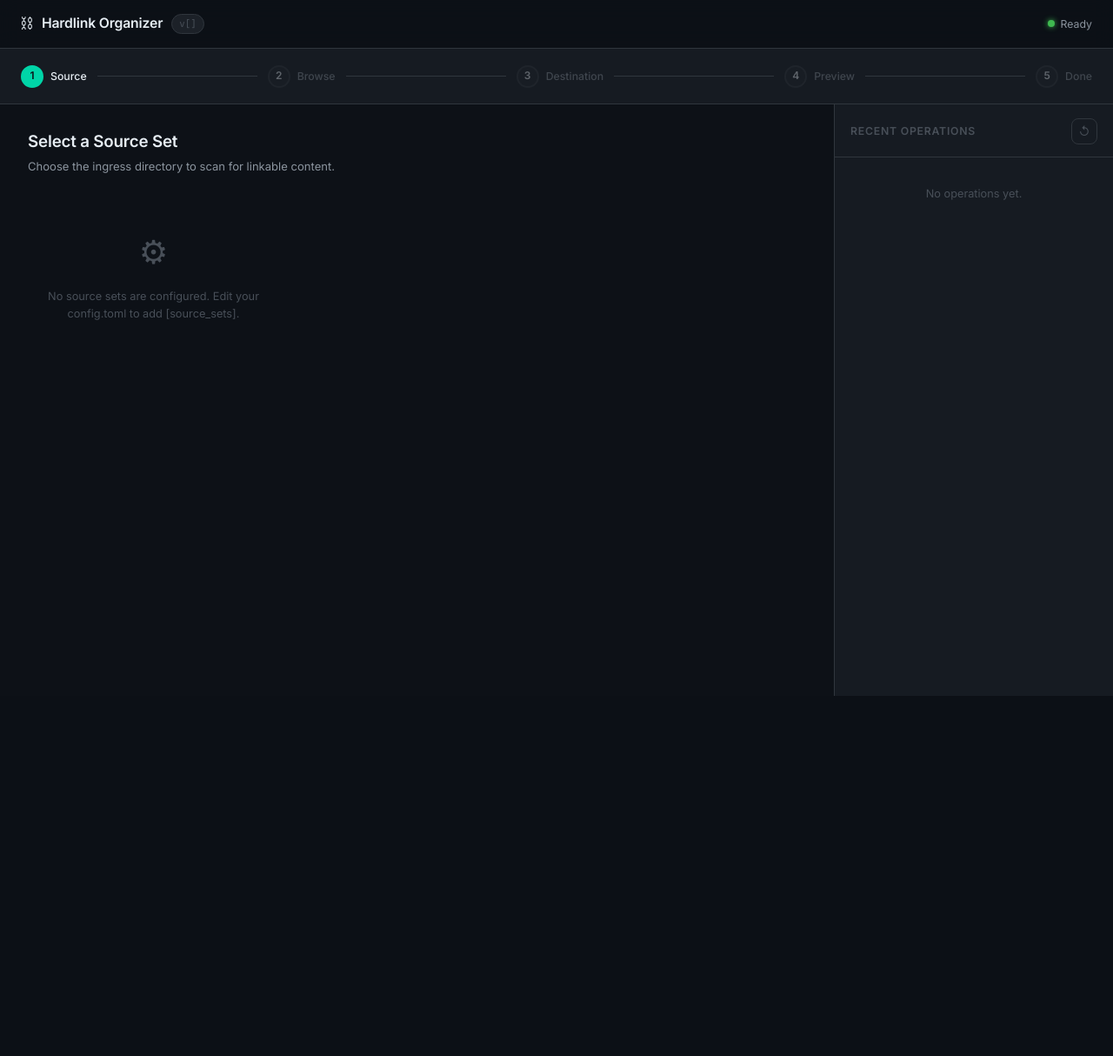
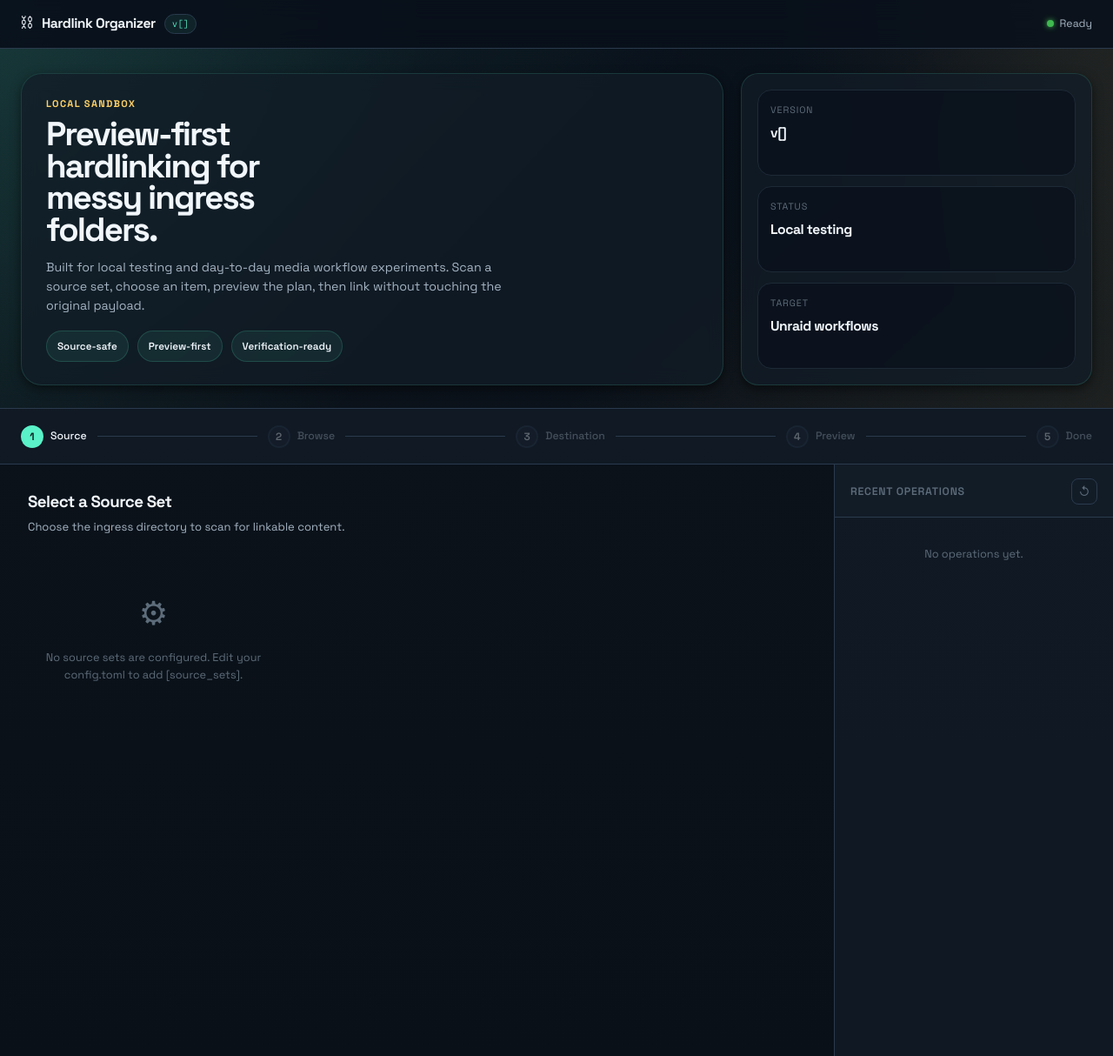
Before and after one commit to StarlightDaemon/HardlinkOrganizer, a Python web app: template webapp/templates/index.html in a window 1280 px wide. Shown: the whole page at 87% size. Before the commit the page ends 800 px from the top, so only its background shows below. Run offline with Jinja, Linux system fonts and the light colour scheme; the template is opened without the code that fills it: most values are stand-ins (such as "Sample title", 1, 10 or a date in 2020).

Commit message:
docs: cleanup README and UI about-strip for public-facing presentation

```diff
--- a/webapp/static/style.css
+++ b/webapp/static/style.css
@@ -1,27 +1,28 @@
 /* ============================================================
    Hardlink Organizer — UI Design System
-   Dark-mode, teal accent, functional and deliberate.
+   Dark shell with sharper hierarchy and a local-lab feel.
    ============================================================ */
 
 /* --- Custom Properties ------------------------------------ */
 :root {
-  --bg-base:    #0d1117;
-  --bg-surface: #161b22;
-  --bg-card:    #1c2128;
-  --bg-hover:   #21262d;
-  --bg-input:   #0d1117;
+  --bg-base:    #09111b;
+  --bg-surface: #121c27;
+  --bg-card:    #192431;
+  --bg-hover:   #213041;
+  --bg-input:   #0b141d;
 
-  --border:       #30363d;
-  --border-light: #21262d;
-  --border-focus: #00d5a8;
+  --border:       #2a3a4d;
+  --border-light: #1d2a37;
+  --border-focus: #5af2c8;
 
-  --text-primary:   #e6edf3;
-  --text-secondary: #8b949e;
-  --text-muted:     #484f58;
+  --text-primary:   #f1f6fb;
+  --text-secondary: #a5b4c3;
+  --text-muted:     #5d6c7a;
 
-  --accent:      #00d5a8;
-  --accent-dim:  rgba(0, 213, 168, 0.10);
-  --accent-glow: rgba(0, 213, 168, 0.22);
+  --accent:      #5af2c8;
+  --accent-dim:  rgba(90, 242, 200, 0.12);
+  --accent-glow: rgba(90, 242, 200, 0.26);
+  --accent-warm: #ffd166;
 
   --success:     #3fb950;
   --success-dim: rgba(63, 185, 80, 0.12);
@@ -32,8 +33,8 @@
   --info:        #58a6ff;
   --info-dim:    rgba(88, 166, 255, 0.12);
 
-  --font-body: 'Inter', -apple-system, BlinkMacSystemFont, 'Segoe UI', sans-serif;
-  --font-mono: 'JetBrains Mono', 'Fira Code', 'Cascadia Code', monospace;
+  --font-body: 'Space Grotesk', -apple-system, BlinkMacSystemFont, 'Segoe UI', sans-serif;
+  --font-mono: 'IBM Plex Mono', 'Fira Code', 'Cascadia Code', monospace;
 
   --radius-sm: 4px;
   --radius:    8px;
@@ -53,7 +54,10 @@
 *, *::before, *::after { box-sizing: border-box; margin: 0; padding: 0; }
 html { font-size: 15px; -webkit-font-smoothing: antialiased; }
 body {
-  background: var(--bg-base);
+  background:
+    radial-gradient(circle at top left, rgba(90, 242, 200, 0.08), transparent 28%),
+    radial-gradient(circle at top right, rgba(255, 209, 102, 0.08), transparent 22%),
+    linear-gradient(180deg, #09111b 0%, #0b121a 42%, #091018 100%);
   color: var(--text-primary);
   font-family: var(--font-body);
   line-height: 1.55;
@@ -70,7 +74,7 @@
   top: 0;
   z-index: 100;
   height: var(--header-height);
-  background: rgba(13, 17, 23, 0.92);
+  background: rgba(9, 17, 27, 0.82);
   border-bottom: 1px solid var(--border);
   backdrop-filter: blur(12px);
   -webkit-backdrop-filter: blur(12px);
@@ -92,15 +96,15 @@
 .header-icon { font-size: 1.3rem; }
 .header-title {
   font-size: 1.05rem;
-  font-weight: 600;
+  font-weight: 700;
   color: var(--text-primary);
-  letter-spacing: -0.01em;
+  letter-spacing: -0.03em;
 }
 .header-version {
   font-size: 0.72rem;
   font-family: var(--font-mono);
-  color: var(--text-muted);
-  background: var(--bg-card);
+  color: var(--accent);
+  background: rgba(90, 242, 200, 0.08);
   border: 1px solid var(--border);
   padding: 2px 8px;
   border-radius: var(--radius-xl);
@@ -122,10 +126,108 @@
 .status-dot.busy { background: var(--warning); box-shadow: 0 0 6px var(--warning); }
 .status-dot.error { background: var(--danger); box-shadow: 0 0 6px var(--danger); }
 
+/* --- Hero Strip ------------------------------------------- */
+.hero-strip {
+  position: relative;
+  overflow: hidden;
+  border-bottom: 1px solid var(--border);
+}
+.hero-strip::before {
+  content: '';
+  position: absolute;
+  inset: 0;
+  background:
+    linear-gradient(135deg, rgba(90, 242, 200, 0.10), transparent 48%),
+    linear-gradient(315deg, rgba(255, 209, 102, 0.08), transparent 38%);
+  pointer-events: none;
+}
+.hero-inner {
+  position: relative;
+  max-width: 1400px;
+  margin: 0 auto;
+  padding: 28px 24px 26px;
+  display: grid;
+  grid-template-columns: minmax(0, 1.8fr) minmax(260px, 0.9fr);
+  gap: 20px;
+  align-items: stretch;
+}
+.hero-copy,
+.hero-facts {
+  background: rgba(18, 28, 39, 0.75);
+  border: 1px solid rgba(90, 242, 200, 0.14);
+  box-shadow: var(--shadow);
+  backdrop-filter: blur(10px);
+}
+.hero-copy {
+  border-radius: 24px;
+  padding: 26px 28px;
+}
+.hero-kicker {
+  color: var(--accent-warm);
+  text-transform: uppercase;
+  letter-spacing: 0.12em;
+  font-size: 0.74rem;
+  font-weight: 700;
+}
+.hero-title {
+  margin-top: 8px;
+  max-width: 12ch;
+  font-size: clamp(2rem, 3vw, 3.4rem);
+  line-height: 0.95;
+  letter-spacing: -0.05em;
+}
+.hero-text {
+  margin-top: 14px;
+  max-width: 60ch;
+  color: var(--text-secondary);
+  font-size: 0.95rem;
+}
+.hero-pills {
+  display: flex;
+  flex-wrap: wrap;
+  gap: 10px;
+  margin-top: 18px;
+}
+.hero-pill {
+  border: 1px solid rgba(90, 242, 200, 0.16);
+  background: rgba(90, 242, 200, 0.08);
+  color: var(--text-primary);
+  padding: 8px 12px;
+  border-radius: 999px;
+  font-size: 0.78rem;
+  font-weight: 600;
+}
+.hero-facts {
+  border-radius: 20px;
+  padding: 18px;
+  display: grid;
+  gap: 12px;
+}
+.hero-fact {
+  padding: 14px 14px 12px;
+  border-radius: 16px;
+  background: rgba(9, 17, 27, 0.7);
+  border: 1px solid var(--border-light);
+}
+.hero-fact-label {
+  display: block;
+  font-size: 0.72rem;
+  text-transform: uppercase;
+  letter-spacing: 0.08em;
+  color: var(--text-muted);
+}
+.hero-fact-value {
+  display: block;
+  margin-top: 6px;
+  font-size: 1.05rem;
+  font-weight: 700;
+  letter-spacing: -0.03em;
+}
+
 /* --- Step Bar --------------------------------------------- */
 .step-bar {
   height: var(--stepbar-height);
-  background: var(--bg-surface);
+  background: rgba(18, 28, 39, 0.78);
   border-bottom: 1px solid var(--border);
 }
 .step-bar-inner {
@@ -208,9 +310,9 @@
 }
 .panel-heading h1 {
   font-size: 1.25rem;
-  font-weight: 600;
+  font-weight: 700;
   color: var(--text-primary);
-  letter-spacing: -0.01em;
+  letter-spacing: -0.03em;
 }
 .panel-heading p {
   margin-top: 4px;
@@ -221,7 +323,7 @@
 /* --- History Panel ----------------------------------------- */
 .history-panel {
   padding: 0;
-  background: var(--bg-surface);
+  background: rgba(18, 28, 39, 0.82);
   overflow-y: auto;
   display: flex;
   flex-direction: column;
@@ -295,7 +397,7 @@
   margin-top: 10px;
 }
 .card {
-  background: var(--bg-card);
+  background: linear-gradient(180deg, rgba(25, 36, 49, 0.98), rgba(15, 24, 33, 0.98));
   border: 1px solid var(--border);
   border-radius: var(--radius-lg);
   padding: 18px;
@@ -431,7 +533,7 @@
 
 .entry-list { display: flex; flex-direction: column; gap: 4px; }
 .entry-row {
-  background: var(--bg-card);
+  background: linear-gradient(180deg, rgba(25, 36, 49, 0.96), rgba(16, 24, 34, 0.96));
   border: 1px solid var(--border);
   border-radius: var(--radius);
   overflow: hidden;
@@ -501,7 +603,7 @@
 
 /* --- Preview Card ------------------------------------------ */
 .preview-card {
-  background: var(--bg-card);
+  background: linear-gradient(180deg, rgba(25, 36, 49, 0.98), rgba(15, 24, 33, 0.98));
   border: 1px solid var(--border);
   border-radius: var(--radius-lg);
   overflow: hidden;
@@ -583,7 +685,7 @@
 
 /* --- Result Card ------------------------------------------- */
 .result-card {
-  background: var(--bg-card);
+  background: linear-gradient(180deg, rgba(25, 36, 49, 0.98), rgba(15, 24, 33, 0.98));
   border: 1px solid var(--border);
   border-radius: var(--radius-lg);
   overflow: hidden;
@@ -655,7 +757,7 @@
 .subpath-block {
   margin-top: 20px;
   padding: 18px;
-  background: var(--bg-surface);
+  background: rgba(18, 28, 39, 0.76);
   border: 1px solid var(--border);
   border-radius: var(--radius-lg);
 }
@@ -757,6 +859,13 @@
 
 /* --- Responsive ------------------------------------------- */
 @media (max-width: 900px) {
+  .hero-inner {
+    grid-template-columns: 1fr;
+    padding-top: 22px;
+  }
+  .hero-title {
+    max-width: none;
+  }
   .content-grid { grid-template-columns: 1fr; }
   .history-panel {
     border-top: 1px solid var(--border);
@@ -766,6 +875,10 @@
   .step-label { display: none; }
 }
 @media (max-width: 600px) {
+  .hero-copy,
+  .hero-facts {
+    padding: 18px;
+  }
   .card-grid { grid-template-columns: 1fr; }
   .result-counts { grid-template-columns: 1fr; }
   .result-count { border-right: none; border-bottom: 1px solid var(--border); }
--- a/webapp/templates/index.html
+++ b/webapp/templates/index.html
@@ -4,10 +4,10 @@
   <meta charset="UTF-8">
   <meta name="viewport" content="width=device-width, initial-scale=1.0">
   <title>Hardlink Organizer</title>
-  <meta name="description" content="Hardlink Organizer — safely inventory and hardlink media payloads without moving source files.">
+  <meta name="description" content="Local-first hardlink workflow for previewing, linking, and verifying media payloads without moving source files.">
   <link rel="preconnect" href="https://fonts.googleapis.com">
   <link rel="preconnect" href="https://fonts.gstatic.com" crossorigin>
-  <link href="https://fonts.googleapis.com/css2?family=Inter:wght@300;400;500;600;700&family=JetBrains+Mono:wght@400;500&display=swap" rel="stylesheet">
+  <link href="https://fonts.googleapis.com/css2?family=Space+Grotesk:wght@400;500;600;700&family=IBM+Plex+Mono:wght@400;500&display=swap" rel="stylesheet">
   <link rel="stylesheet" href="/static/style.css">
 
   {# Pass server-side config data as JS globals. #}
@@ -33,6 +33,38 @@
       </div>
     </div>
   </header>
+
+  <section class="hero-strip" aria-label="About Hardlink Organizer">
+    <div class="hero-inner">
+      <div class="hero-copy">
+        <p class="hero-kicker">Local sandbox</p>
+        <h1 class="hero-title">Preview-first hardlinking for messy ingress folders.</h1>
+        <p class="hero-text">
+          Built for local testing and day-to-day media workflow experiments. Scan a source set,
+          choose an item, preview the plan, then link without touching the original payload.
+        </p>
+        <div class="hero-pills">
+          <span class="hero-pill">Source-safe</span>
+          <span class="hero-pill">Preview-first</span>
+          <span class="hero-pill">Verification-ready</span>
+        </div>
+      </div>
+      <div class="hero-facts" aria-label="Current project state">
+        <div class="hero-fact">
+          <span class="hero-fact-label">Version</span>
+          <span class="hero-fact-value">v{{ version }}</span>
+        </div>
+        <div class="hero-fact">
+          <span class="hero-fact-label">Status</span>
+          <span class="hero-fact-value">Local testing</span>
+        </div>
+        <div class="hero-fact">
+          <span class="hero-fact-label">Target</span>
+          <span class="hero-fact-value">Unraid workflows</span>
+        </div>
+      </div>
+    </div>
+  </section>
 
   <!-- ========================================================= Step Bar -->
   <div class="step-bar" role="navigation" aria-label="Workflow steps">
```
Also changed, not shown: agent-prompts/prompt-05-readme-and-about-cleanup-push.md (added, +116 -0 lines), README.md, agent-prompts/README.md.
